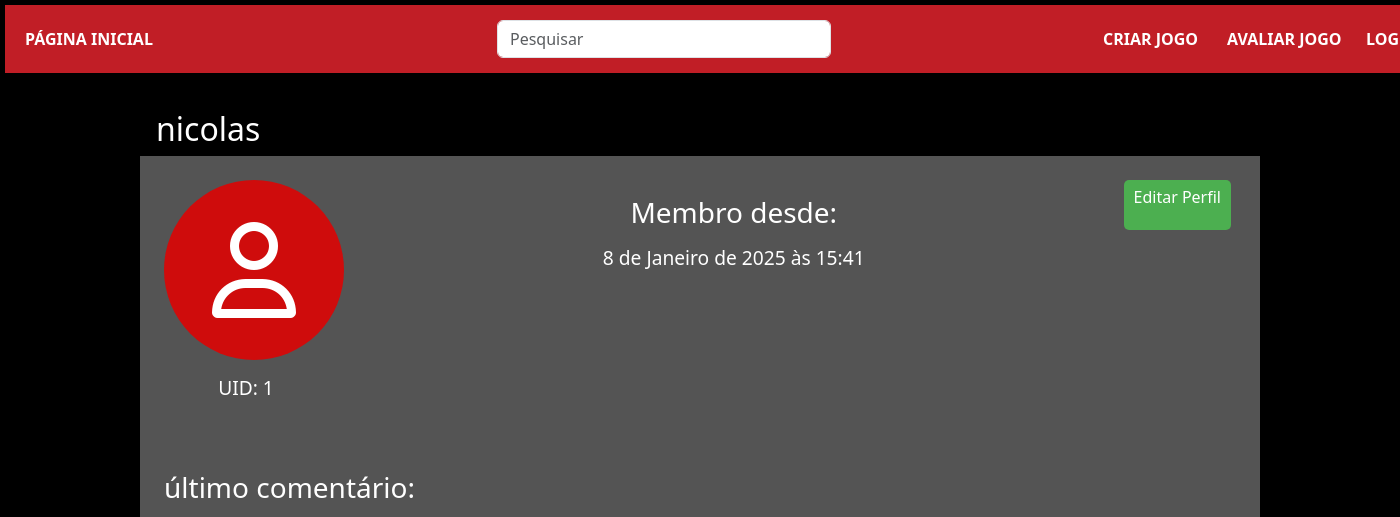
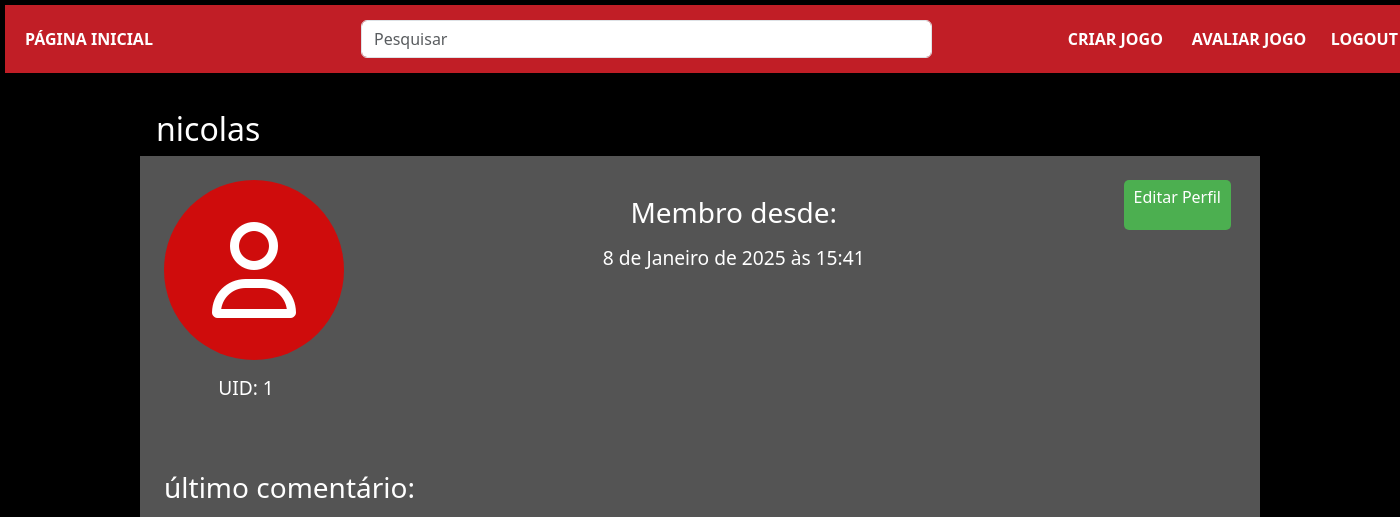
Before and after one commit to NicolasFL2004/ProjetoFinalPI, a Django app: page /accounts/perfil/ in a window 1400 px wide; the page is wider, and only the part inside the window is pictured. Shown: the top 517 px of that part. Run offline with Django 5.2, Linux system fonts and the light colour scheme; a user stored in the database is signed in; data comes from the database, SQL or seed files in the repository; both versions use the stored data as it was after the commit; grey boxes are pictures that could not be loaded.

Commit message:
ajustes no header

```diff
--- a/gameinsight/static/css/style.css
+++ b/gameinsight/static/css/style.css
@@ -23,7 +23,7 @@ body {
     width: 100%;
     align-items: center;
     margin: 5px;
-    gap: 20%;
+    gap: 10%;
 }
 
 .authenticate-links {
@@ -499,7 +499,7 @@ footer {
 
 .search-form {
     display: flex;
-    width: 100%;
+    width: 60%;
 }
 
 .button-group-right {
--- a/usuarios/templates/usuarios/perfil.html
+++ b/usuarios/templates/usuarios/perfil.html
@@ -26,6 +26,8 @@
             </div>
             <div class="bottom-profile">
                 <h3 class="title-comment">último comentário:</h3>
+
+                {% if avaliacao %}
                     <div class="last-coment">
                         <div class="img-jogo">
                             <img src="{{ avaliacao.jogo.capa.url }}" alt="jogo-img" class="jogo-img">
@@ -34,6 +36,9 @@
                             <p>{{ avaliacao.comentario }}</p>
                         </div>
                     </div>
+                {% else %}
+                    <p>Nenhum comentário ainda.</p>
+                {% endif %}
             </div>
         </div>
     </div>
```
Also changed, not shown: db.sqlite3. Lines whose indentation alone changed are shown as unchanged.
